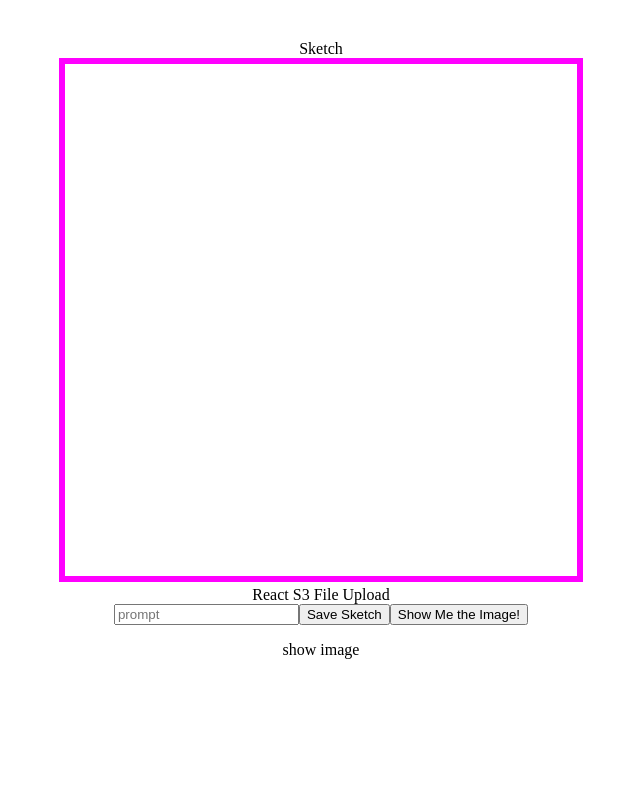
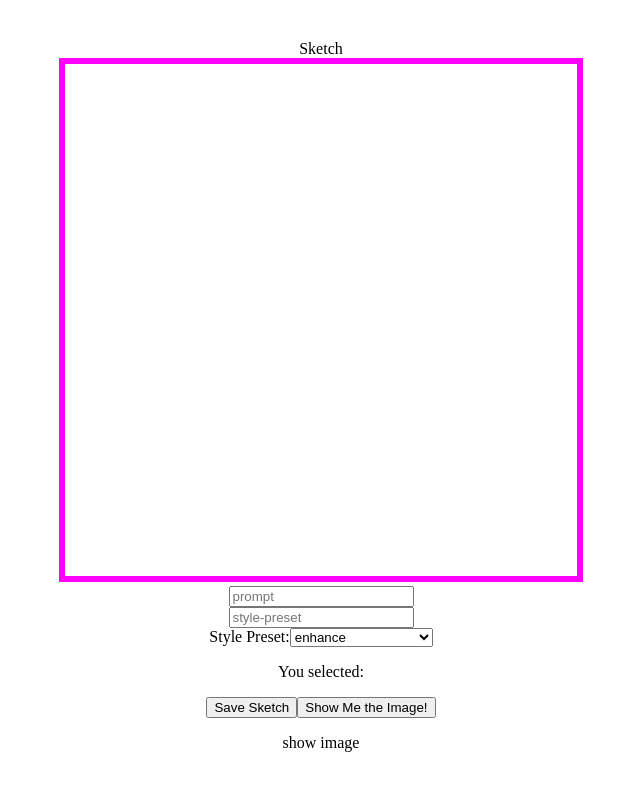
Before and after one commit to kriegercisneros/p-5-p, a React (Vite) app in the folder client/phase-5-project/: page /sketch in a window 1280 px wide. Shown: the top 790 px of the page, without its empty margins (319-959 px from the left). Built offline with nearby package versions, Linux system fonts and the light colour scheme; no server answers.

Commit message:
getting prompts to send to the backend end to be processed by the api

```diff
--- a/client/phase-5-project/src/Sketch.jsx
+++ b/client/phase-5-project/src/Sketch.jsx
@@ -20,6 +20,8 @@ export default function Sketch({user}){
     const [ak, setak]=useState(null)
     const[sak, setsak]=useState(null)
     const[isDrawing, setIsDrawing]=useState(false)
+    const[prompt, setprompt]=useState('')
+    const [preset, setpreset]=useState('')
 
     const canvasRef=useRef(null)
     const contextRef=useRef(null)
@@ -111,6 +113,8 @@ export default function Sketch({user}){
         canvas.toBlob((myblob)=>{
             const formData = new FormData();
             formData.append('name', myblob, 'sketch.png');
+            formData.append('text_prompts[0][text]', prompt);
+            formData.append('style_preset', preset);
             handleUpload(myblob);
             //above, send blob to the f/n to upload to aws.  then
             //sends the blob to py to contact api to gen upload
@@ -160,7 +164,7 @@ export default function Sketch({user}){
     }
     //maybe add this in to change text prompt
     function textChange(e){
-        console.log(e.target.value)
+        setprompt(e.target.value)
     }
 
     function showImage(e){
@@ -204,6 +208,9 @@ export default function Sketch({user}){
         .then(r=>r.json())
         .then(data=>console.log(data))
     }
+    const handlePresetChange = (event) => {
+        setpreset(event.target.value);
+      };
 
     return(
         <>
@@ -218,8 +225,34 @@ export default function Sketch({user}){
             />
             {/* <button onClick={saveSketch}>Save Sketch</button> */}
             <div>
-                <div>React S3 File Upload</div>
+                <div></div>
                 <input type="text" placeholder="prompt" onChange={textChange}></input>
+                <div><input type='text' placeholder="style-preset"/></div>
+                <div>
+                    <label htmlFor="my-dropdown">Style Preset:</label>
+                    <select id="my-dropdown" value={preset} onChange={handlePresetChange}>
+                        <option value="enhance">enhance</option>
+                        <option value="anime">anime</option>
+                        <option value="photographic">photographic</option>
+                        <option value="digital-art">digital-art</option>
+                        <option value="comic-book">comic-book</option>
+                        <option value="fantasy-art">fantasy-art</option>
+                        <option value="line-art">line-art</option>
+                        <option value="analog-film">analog-film</option>
+                        <option value="neon-punk">neon-punk</option>
+                        <option value="isometric">isometric</option>
+                        <option value="low-poly">low-poly</option>
+                        <option value="origami">origami</option>
+                        <option value="modeling-compound">modeling-compound</option>
+                        <option value="cinematic">cinematic</option>
+                        <option value="3d-model">3d-model</option>
+                        <option value="pixel-art">pixel-art</option>
+                        <option value="tile-texture">tile-texture</option>
+                    </select>
+                    <p>You selected: {preset}</p>
+                </div>
+                {/* <input type ='text'>steps</input> */}
+
                 <button onClick={saveSketch}>Save Sketch</button>
                 {/* <input type="file" onChange={handleFileInput} /> */}
                 {/* <button onClick={() => handleUpload(selectedFile)}> Upload to S3</button> */}
```
Also changed, not shown: 2 other files (tests, documents, lock files or other folders).
